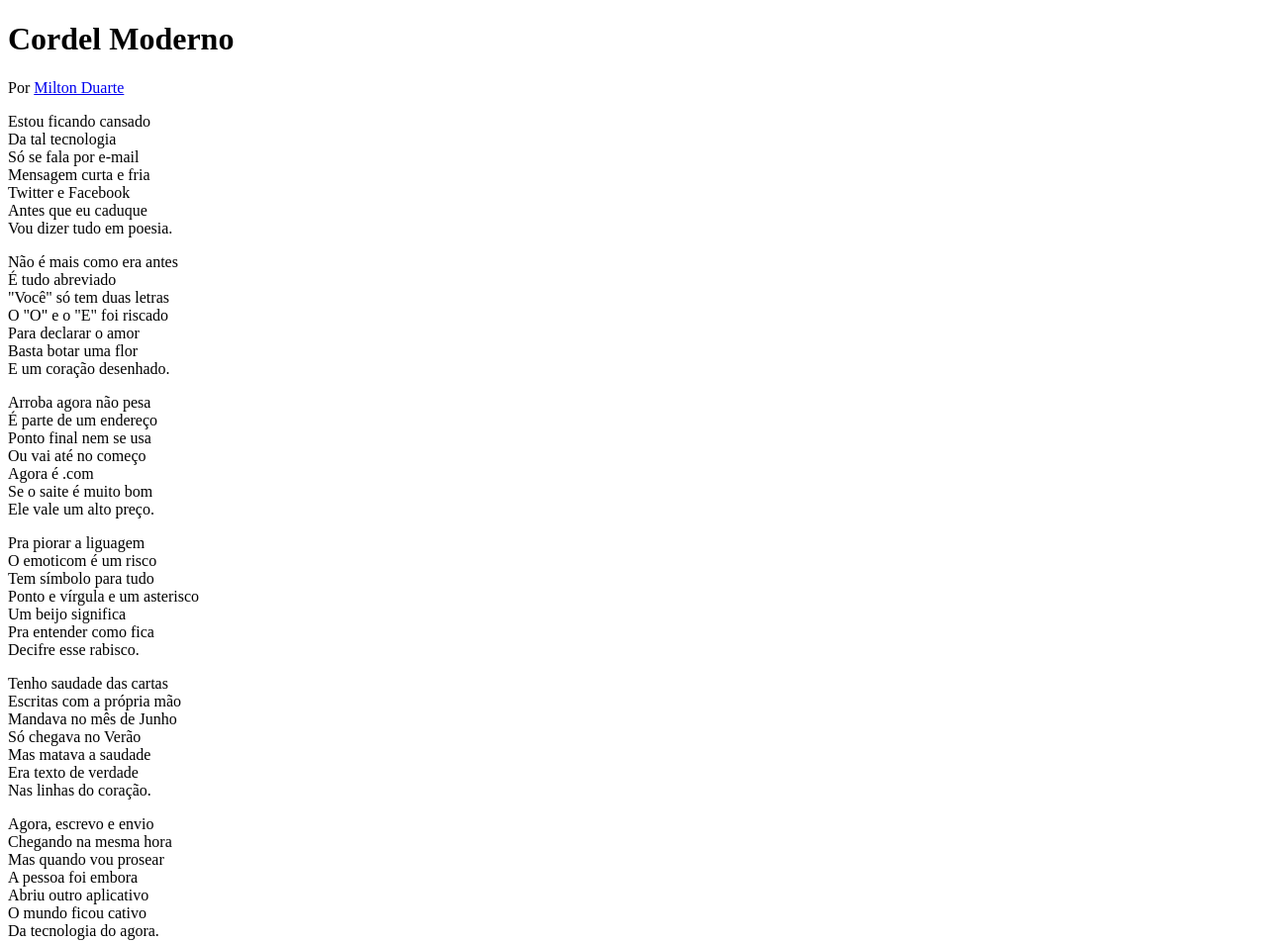
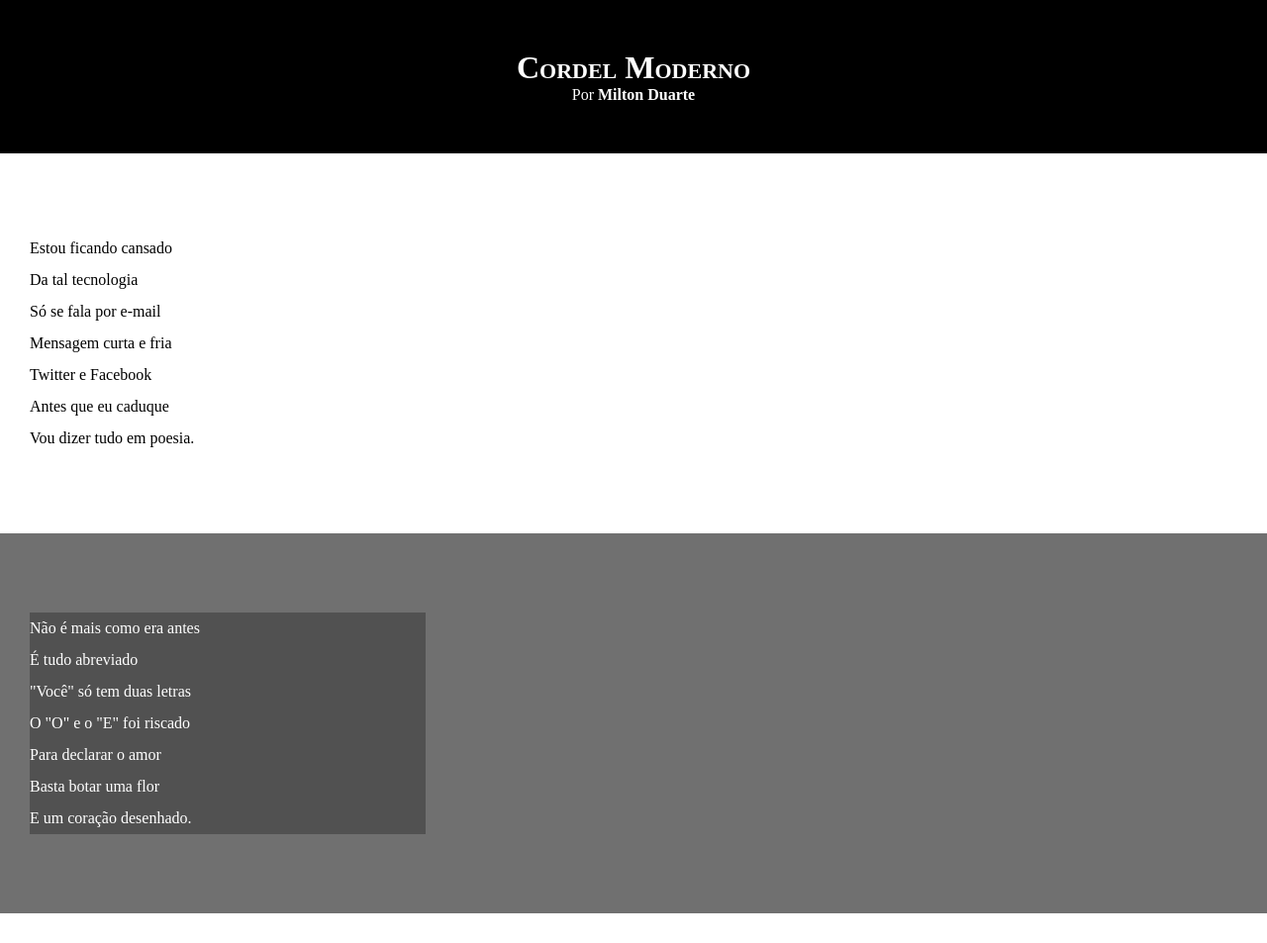
Before and after one commit to Fabianjoo/HTML-CSS, a plain HTML site: page Desafios/d012/index.html in a window 1280 px wide. Shown: the top 953 px of the page at 99% size. Drawn offline with Linux system fonts and the light colour scheme.

Commit message:
CSS projeto cordel

```diff
--- a/Desafios/d012/estilo/style.css
+++ b/Desafios/d012/estilo/style.css
@@ -1 +1,65 @@
 @charset "UTF-8";
+
+*{
+    margin: 0px;
+    padding: 0px;
+}
+
+html, body{
+    min-height: 100vh;
+    background-color: darkgray;
+}
+
+header{
+    background-color: black;
+    color: white;
+    text-align: center;
+}
+
+header > h1{
+    padding-top: 50px;
+    font-variant: small-caps;
+}
+header > p{
+    padding-bottom: 50px;
+
+}
+
+a{
+    color: white;
+    text-decoration: none;
+    font-weight: bolder;
+}
+
+a:hover{
+    text-decoration: underline;
+}
+
+section{
+    padding-top: 10vh;
+    padding-bottom: 10vh;
+    line-height: 2em;
+    padding-left: 30px;
+}
+
+section.normal{
+    background-color: white;
+    color: rgb(0, 0, 0);
+}
+
+section.imagem{
+    background-color: rgba(0, 0, 0, 0.342);
+    color: white;
+}
+
+section.imagem > p{
+    background-color: rgba(0, 0, 0, 0.281);
+    width: 400px;
+}
+
+footer{
+    background-color: black;
+    text-align: center;
+    color: white;
+    padding:10px ;
+}
--- a/Desafios/d012/index.html
+++ b/Desafios/d012/index.html
@@ -12,7 +12,7 @@
         <p>Por <a href="https://www.recantodasletras.com.br/poesias/3186743">Milton Duarte</a></p>
     </header>
 
-    <section>
+    <section class="normal">
         <p>
             Estou ficando cansado<br>
             Da tal tecnologia<br>
@@ -24,7 +24,7 @@
         </p>
     </section>
 
-    <section>
+    <section class="imagem">
         <p>
             Não é mais como era antes<br>
             É tudo abreviado<br>
@@ -36,7 +36,7 @@
         </p>
     </section>
 
-    <section>
+    <section class="normal">
         <p>
             Arroba agora não pesa<br>
             É parte de um endereço<br>
@@ -58,7 +58,7 @@
         </p>
     </section>
 
-    <section>
+    <section class="imagem">
         <p>
             Tenho saudade das cartas<br>
             Escritas com a própria mão<br>
@@ -70,7 +70,7 @@
         </p>
     </section>
 
-    <section>
+    <section class="normal">
         <p>
             Agora, escrevo e envio<br>
             Chegando na mesma hora<br>
```
